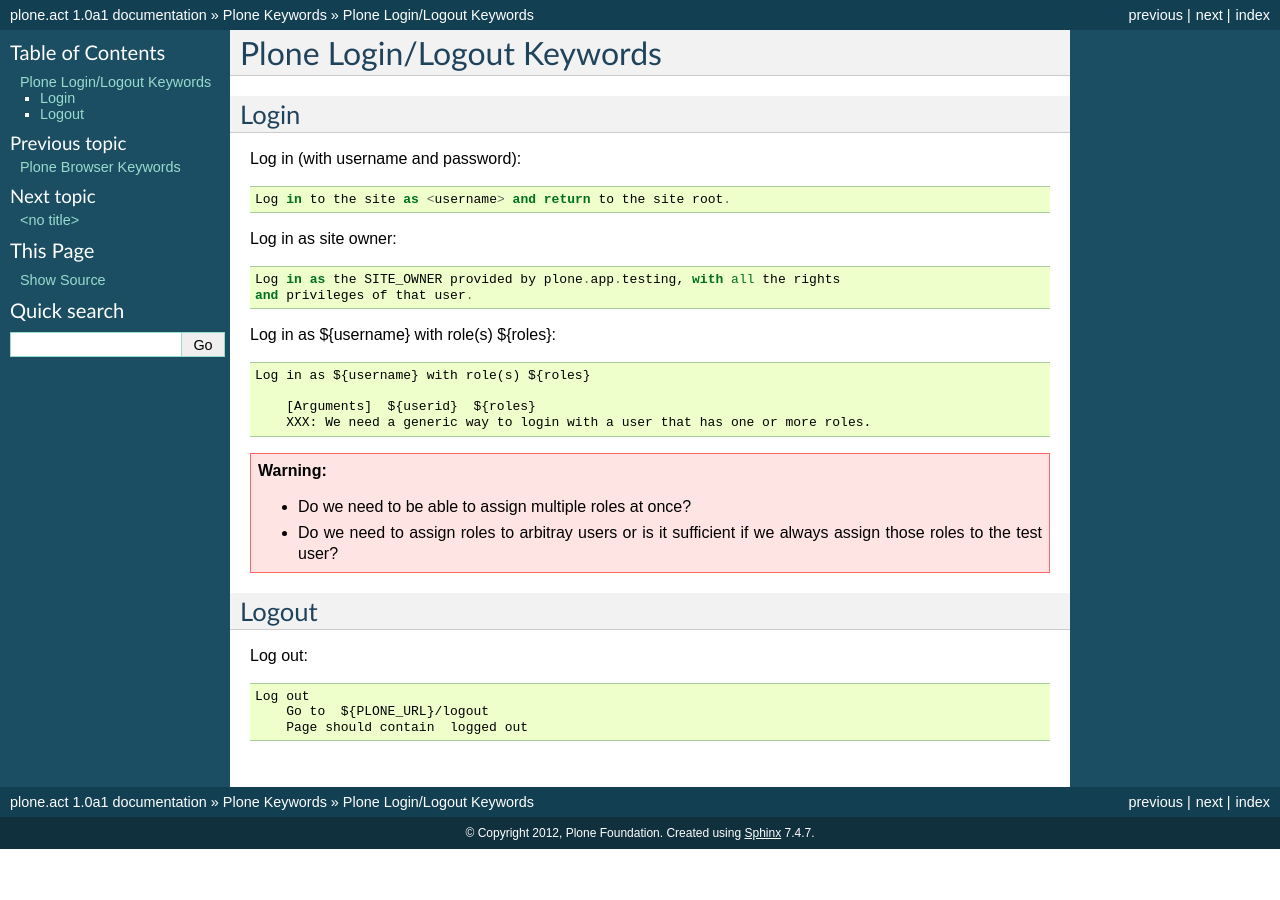
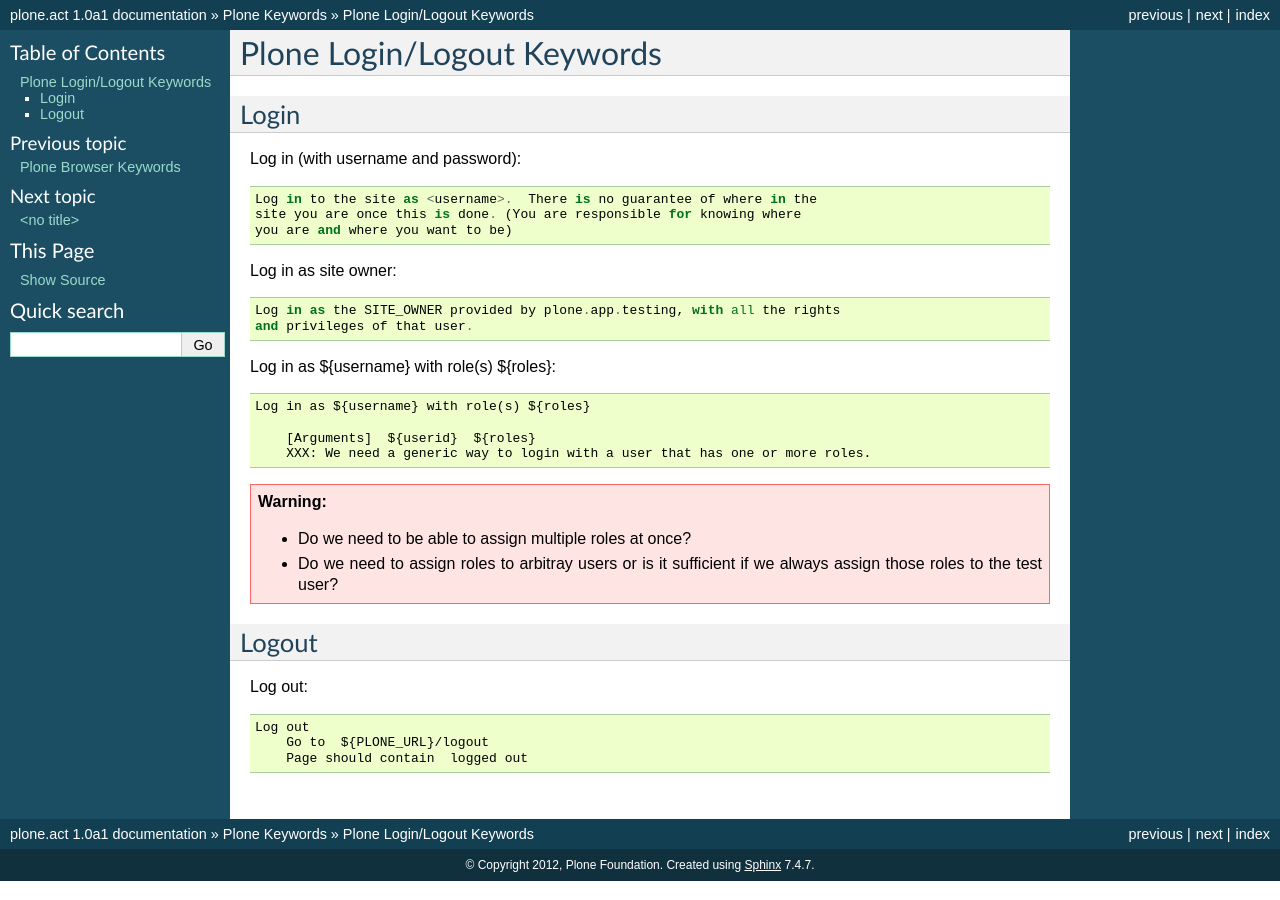
Before and after one commit to plone/plone.app.robotframework, a Sphinx documentation site: the page built from docs/source/plone-keywords/login.rst, in a window 1280 px wide. Built offline with Sphinx 7.4.7, drawn with Linux system fonts in a browser that asks for light colours.

Commit message:
* upon further reflection, do not go anywhere after logging in.  Make no promises keeps the keywords neutral.  You have to do something after running the keyword.

```diff
--- a/docs/source/plone-keywords/login.rst
+++ b/docs/source/plone-keywords/login.rst
@@ -7,7 +7,9 @@
 
 Log in (with username and password)::
 
-    Log in to the site as <username> and return to the site root.
+    Log in to the site as <username>.  There is no guarantee of where in the
+    site you are once this is done. (You are responsible for knowing where
+    you are and where you want to be)
 
 Log in as site owner::
 
```
Also changed, not shown: 1 other file.
